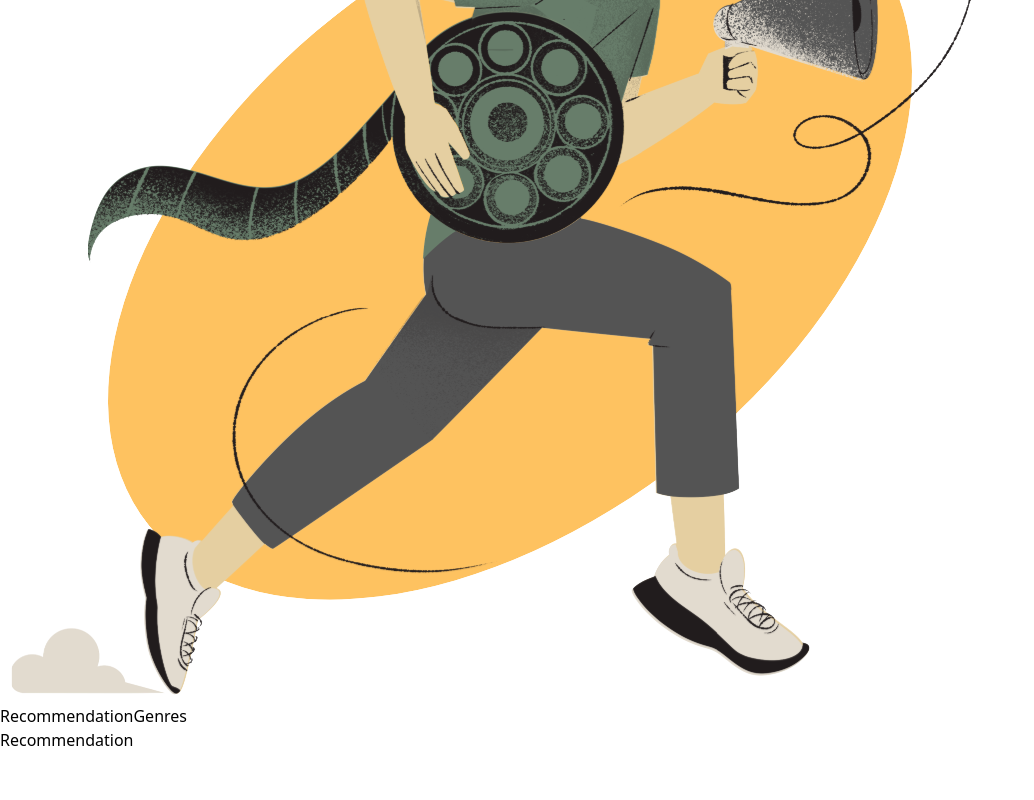
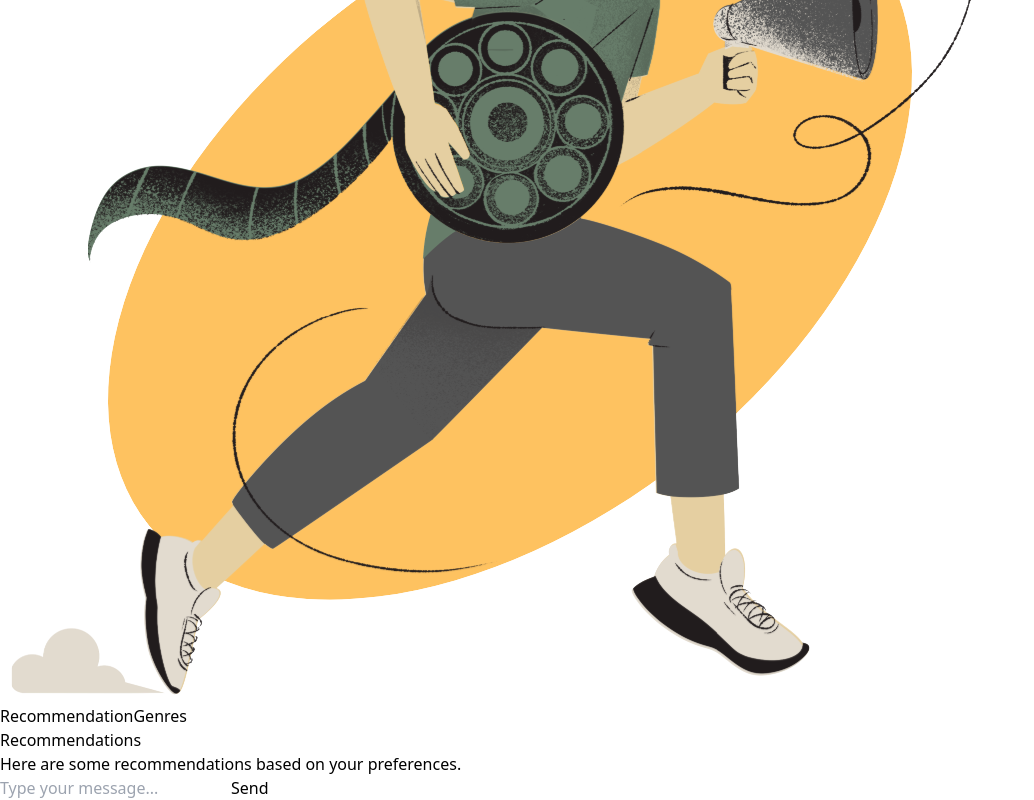
Before and after one commit to tayds25/CineastesChoice, a React (Vite) app in the folder front-end/: page /recommendation in a window 1280 px wide. Shown: the part 233-1033 px from the top of the page, without its empty margins (0-1034 px from the left). Before the commit the page ends 985 px from the top, so only its background shows below. Built offline with nearby package versions, Linux system fonts and the light colour scheme.

Commit message:
gumagana na chatbot with topic restrictions, pero walang UI, idk front end

```diff
--- a/front-end/package.json
+++ b/front-end/package.json
@@ -10,6 +10,8 @@
     "preview": "vite preview"
   },
   "dependencies": {
+    "@google/generative-ai": "^0.22.0",
+    "axios": "^1.7.9",
     "react": "^18.3.1",
     "react-dom": "^18.3.1",
     "react-router-dom": "^7.1.5"
--- /dev/null
+++ b/front-end/src/pages/Chatbot.jsx
@@ -0,0 +1,64 @@
+import React, { useState } from 'react';
+import axios from 'axios';
+
+const Chatbot = () => {
+  const [input, setInput] = useState('');
+  const [messages, setMessages] = useState([]);
+
+  const handleSend = async () => {
+    if (!input.trim()) return;
+
+    setMessages((prev) => [...prev, { text: input, sender: 'user' }]);
+    const userInput = input;
+    setInput('');
+
+    try {
+      const response = await axios.post(
+        `https://generativelanguage.googleapis.com/v1beta/models/gemini-1.5-flash:generateContent?key=AIzaSyARLnirUAq8gxsKX6QJI8_1yTvaojaneSo`,
+        {
+          contents: [
+            { role: 'user', parts: [{ text: userInput }] },
+            { role: 'model', parts: [{ text: 'You are a movie recommendation chatbot. Your purpose is to recommend movies, discuss movie genres, actors, directors, and other movie-related topics. If the user asks about something unrelated to movies, politely respond that you can only talk about movies.' }] }
+          ],
+        },
+        { headers: { 'Content-Type': 'application/json' } }
+      );
+
+      const botReply = response.data.candidates[0].content.parts[0].text;
+      setMessages((prev) => [...prev, { text: botReply, sender: 'bot' }]);
+    } catch (error) {
+      console.error('Error calling Gemini API:', error);
+      setMessages((prev) => [...prev, { text: 'Sorry, something went wrong!', sender: 'bot' }]);
+    }
+  };
+
+  const handleKeyDown = (event) => {
+    if (event.key === 'Enter') {
+      handleSend();
+    }
+  };
+
+  return (
+    <div className="chatbot">
+      <div className="chat-window">
+        {messages.map((msg, index) => (
+          <div key={index} className={`message ${msg.sender}`}>
+            {msg.text}
+          </div>
+        ))}
+      </div>
+      <div className="chat-input">
+        <input
+          type="text"
+          value={input}
+          onChange={(e) => setInput(e.target.value)}
+          onKeyDown={handleKeyDown}
+          placeholder="Type your message..."
+        />
+        <button onClick={handleSend}>Send</button>
+      </div>
+    </div>
+  );
+};
+
+export default Chatbot;
--- a/front-end/src/pages/recommendation.jsx
+++ b/front-end/src/pages/recommendation.jsx
@@ -1,12 +1,16 @@
-import { useState } from 'react'
+import React from 'react';
+import Chatbot from './Chatbot';
 
+const Recommendations = () => {
+  return (
+    <div className="recommendations-page">
+      <h1>Recommendations</h1>
+      <p>Here are some recommendations based on your preferences.</p>
 
-const Recommendation = () => {
-    return (
-        <div>
-            <h1>Recommendation</h1>
-        </div>
-    )
-}
+      {/* Add the chatbot component */}
+      <Chatbot />
+    </div>
+  );
+};
 
-export default Recommendation
+export default Recommendations;
```
Also changed, not shown: 1 other file (tests, documents, lock files or other folders).
